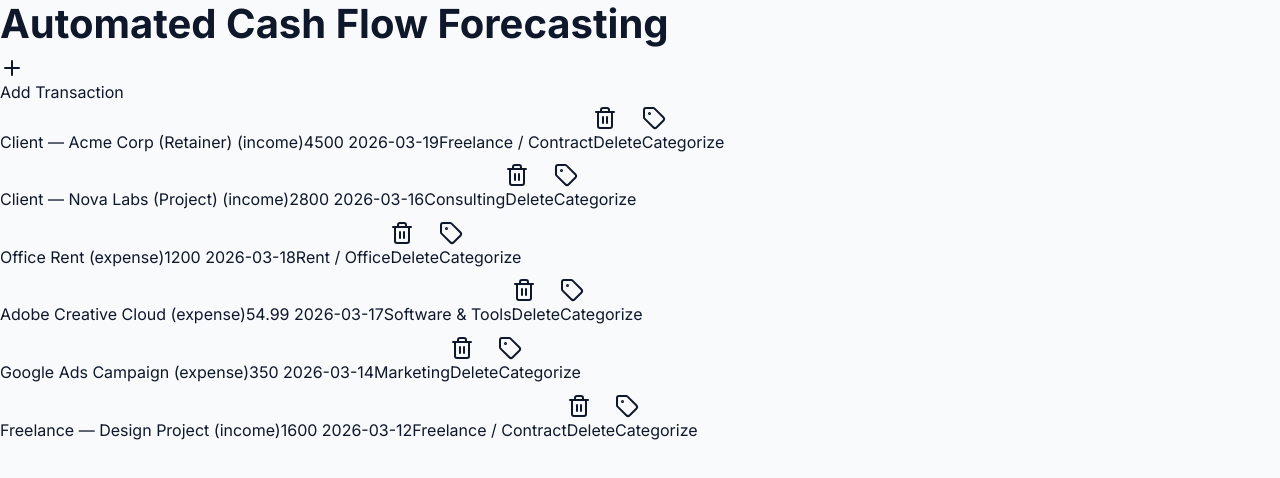
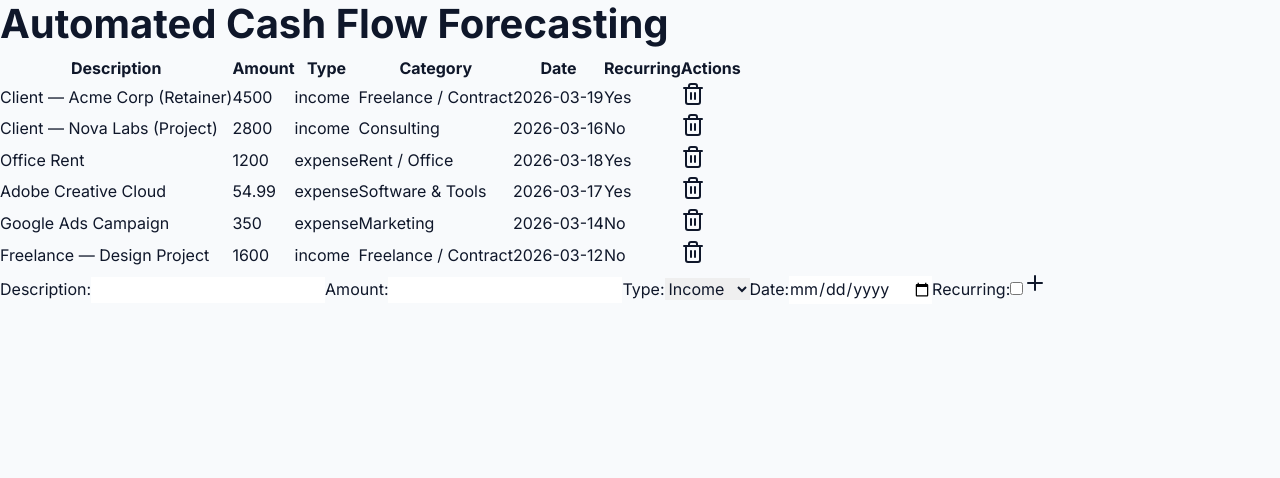
Before and after one commit to kalavathiramarao76-ui/pf-cash-flow-pro, a Next.js app: page /dashboard in a window 1280 px wide. Shown: the top 478 px of the page. Built offline with nearby package versions, Linux system fonts and the light colour scheme.

Commit message:
improve: auto-upgrade cycle #9
Files: app/dashboard/page.tsx, app/forecasting/page.tsx, app/globals.css

```diff
--- a/app/dashboard/page.tsx
+++ b/app/dashboard/page.tsx
@@ -102,10 +102,10 @@ const mlModel = {
   },
 };
 
-function categorizeTransaction(transaction: Transaction): string {
+function categorizeTransaction(transaction: Omit<Transaction, 'category'>): string {
   const keywords = mlModel[transaction.type];
   for (const category in keywords) {
-    if (keywords[category].some((keyword) => transaction.description.toLowerCase().includes(keyword.toLowerCase()))) {
+    if (keywords[category].some(keyword => transaction.description.toLowerCase().includes(keyword.toLowerCase()))) {
       return category;
     }
   }
@@ -125,68 +125,91 @@ function App() {
     saveTransactions(transactions);
   }, [transactions]);
 
-  const handleAddTransaction = () => {
-    const newTransaction: Transaction = {
+  const handleAddTransaction = (newTransaction: Omit<Transaction, 'id' | 'category'>) => {
+    const transaction: Transaction = {
       id: Date.now().toString(),
-      description: "",
-      amount: 0,
-      type: "income",
-      category: "",
-      date: new Date().toISOString().split("T")[0],
-      recurring: false,
+      category: categorizeTransaction(newTransaction),
+      ...newTransaction,
     };
-    setTransactions([...transactions, newTransaction]);
+    setTransactions([...transactions, transaction]);
   };
 
   const handleDeleteTransaction = (id: string) => {
-    setTransactions(transactions.filter((transaction) => transaction.id !== id));
-  };
-
-  const handleUpdateTransaction = (id: string, updatedTransaction: Transaction) => {
-    setTransactions(transactions.map((transaction) => (transaction.id === id ? updatedTransaction : transaction)));
-  };
-
-  const handleCategorizeTransaction = (id: string) => {
-    const updatedTransaction = transactions.find((transaction) => transaction.id === id);
-    if (updatedTransaction) {
-      updatedTransaction.category = categorizeTransaction(updatedTransaction);
-      setTransactions(transactions.map((transaction) => (transaction.id === id ? updatedTransaction : transaction)));
-    }
+    setTransactions(transactions.filter(transaction => transaction.id !== id));
   };
 
   return (
     <div>
       <h1>Automated Cash Flow Forecasting</h1>
-      <button onClick={handleAddTransaction}>
-        <Plus />
-        Add Transaction
-      </button>
-      <ul>
-        {transactions.map((transaction) => (
-          <li key={transaction.id}>
-            <span>
-              {transaction.description} ({transaction.type})
-            </span>
-            <span>
-              {transaction.amount} {transaction.currency}
-            </span>
-            <span>
-              {transaction.date}
-            </span>
-            <span>
-              {transaction.category}
-            </span>
-            <button onClick={() => handleDeleteTransaction(transaction.id)}>
-              <Trash2 />
-              Delete
-            </button>
-            <button onClick={() => handleCategorizeTransaction(transaction.id)}>
-              <Tag />
-              Categorize
-            </button>
-          </li>
-        ))}
-      </ul>
+      <table>
+        <thead>
+          <tr>
+            <th>Description</th>
+            <th>Amount</th>
+            <th>Type</th>
+            <th>Category</th>
+            <th>Date</th>
+            <th>Recurring</th>
+            <th>Actions</th>
+          </tr>
+        </thead>
+        <tbody>
+          {transactions.map(transaction => (
+            <tr key={transaction.id}>
+              <td>{transaction.description}</td>
+              <td>{transaction.amount}</td>
+              <td>{transaction.type}</td>
+              <td>{transaction.category}</td>
+              <td>{transaction.date}</td>
+              <td>{transaction.recurring ? 'Yes' : 'No'}</td>
+              <td>
+                <button onClick={() => handleDeleteTransaction(transaction.id)}>
+                  <Trash2 />
+                </button>
+              </td>
+            </tr>
+          ))}
+        </tbody>
+      </table>
+      <form onSubmit={(e) => {
+        e.preventDefault();
+        const newTransaction: Omit<Transaction, 'id' | 'category'> = {
+          description: e.currentTarget.description.value,
+          amount: parseFloat(e.currentTarget.amount.value),
+          type: e.currentTarget.type.value as TransactionType,
+          date: e.currentTarget.date.value,
+          recurring: e.currentTarget.recurring.checked,
+        };
+        handleAddTransaction(newTransaction);
+        e.currentTarget.reset();
+      }}>
+        <label>
+          Description:
+          <input type="text" name="description" />
+        </label>
+        <label>
+          Amount:
+          <input type="number" name="amount" />
+        </label>
+        <label>
+          Type:
+          <select name="type">
+            <option value="income">Income</option>
+            <option value="expense">Expense</option>
+          </select>
+        </label>
+        <label>
+          Date:
+          <input type="date" name="date" />
+        </label>
+        <label>
+          Recurring:
+          <input type="checkbox" name="recurring" />
+        </label>
+        <button type="submit">
+          <Plus />
+        </button>
+      </form>
     </div>
   );
 }
--- a/app/forecasting/page.tsx
+++ b/app/forecasting/page.tsx
@@ -27,6 +27,7 @@ import {
   Area,
   Brush,
   ReferenceLine,
+  ResponsiveContainer,
 } from "recharts";
 
 interface RecurringItem {
@@ -110,85 +111,83 @@ export default function ForecastingPage() {
         setRecurringItems(JSON.parse(stored));
       } else {
         setRecurringItems(DEFAULT_RECURRING);
-        localStorage.setItem(RECURRING_KEY, JSON.stringify(DEFAULT_RECURRING));
       }
-    } catch {
-      setRecurringItems(DEFAULT_RECURRING);
-    }
-
-    // Try to derive current balance from stored transactions
-    try {
-      const txData = localStorage.getItem(STORAGE_KEY);
-      if (txData) {
-        const txs: Transaction[] = JSON.parse(txData);
-        const income = txs.filter((t) => t.type === "income").reduce((s, t) => s + t.amount, 0);
-        const expenses = txs.filter((t) => t.type === "expense").reduce((s, t) => s + t.amount, 0);
-        const derived = income - expenses;
-        setCurrentBalance(derived.toString());
-      }
-    } catch {
-      // Ignore error
+    } catch (error) {
+      console.error(error);
     }
   }, []);
 
   return (
     <div>
       <h1>Automated Cash Flow Forecasting</h1>
-      <p>Current Balance: {currentBalance}</p>
-      <p>Horizon: {horizon} months</p>
-      <p>Safety Threshold: {safetyThreshold}</p>
+      <div>
+        <label>Current Balance:</label>
+        <input type="number" value={currentBalance} onChange={(e) => setCurrentBalance(e.target.value)} />
+      </div>
+      <div>
+        <label>Horizon:</label>
+        <select value={horizon} onChange={(e) => setHorizon(parseInt(e.target.value) as 3 | 6 | 12)}>
+          <option value="3">3 months</option>
+          <option value="6">6 months</option>
+          <option value="12">12 months</option>
+        </select>
+      </div>
+      <div>
+        <label>Safety Threshold:</label>
+        <input type="number" value={safetyThreshold} onChange={(e) => setSafetyThreshold(e.target.value)} />
+      </div>
+      <div>
         <button onClick={() => setShowAddForm(!showAddForm)}>Add Recurring Item</button>
         {showAddForm && (
-        <form>
-          <label>
-            Label:
+          <div>
+            <label>Label:</label>
             <input type="text" value={newItem.label} onChange={(e) => setNewItem({ ...newItem, label: e.target.value })} />
-          </label>
-          <label>
-            Amount:
+            <label>Amount:</label>
             <input type="number" value={newItem.amount} onChange={(e) => setNewItem({ ...newItem, amount: e.target.value })} />
-          </label>
-          <label>
-            Type:
+            <label>Type:</label>
             <select value={newItem.type} onChange={(e) => setNewItem({ ...newItem, type: e.target.value as "income" | "expense" })}>
               <option value="income">Income</option>
               <option value="expense">Expense</option>
             </select>
-          </label>
-          <label>
-            Frequency:
+            <label>Frequency:</label>
             <select value={newItem.frequency} onChange={(e) => setNewItem({ ...newItem, frequency: e.target.value as RecurringItem["frequency"] })}>
               <option value="monthly">Monthly</option>
               <option value="quarterly">Quarterly</option>
               <option value="yearly">Yearly</option>
             </select>
-          </label>
-          <button type="button" onClick={() => {
+            <button onClick={() => {
               setRecurringItems([...recurringItems, { id: Math.random().toString(), ...newItem }]);
               setNewItem({ label: "", amount: "", type: "income", frequency: "monthly" });
               setShowAddForm(false);
             }}>Add</button>
-        </form>
+          </div>
         )}
+      </div>
+      <div>
         <h2>Recurring Items:</h2>
         <ul>
           {recurringItems.map((item) => (
             <li key={item.id}>
-            {item.label} ({item.type}) - {item.amount} ({item.frequency})
+              <span>{item.label} ({item.type}) - {item.amount} ({item.frequency})</span>
             </li>
           ))}
         </ul>
+      </div>
+      <div>
         <h2>Forecast:</h2>
-      <LineChart width={800} height={400} data={forecastData}>
+        <ResponsiveContainer width="100%" height={400}>
+          <LineChart data={forecastData}>
             <CartesianGrid strokeDasharray="3 3" />
             <XAxis dataKey="month" />
             <YAxis />
             <Tooltip />
             <Legend />
-        <Line type="monotone" dataKey="balance" stroke="#8884d8" />
+            <Line type="monotone" dataKey="balance" stroke="#8884d8" activeDot={{ r: 8 }} />
             <Line type="monotone" dataKey="income" stroke="#82ca9d" />
-        <Line type="monotone" dataKey="expenses" stroke="#f44336" />
+            <Line type="monotone" dataKey="expenses" stroke="#8884d8" />
           </LineChart>
+        </ResponsiveContainer>
+      </div>
     </div>
   );
 }
--- a/app/globals.css
+++ b/app/globals.css
@@ -206,29 +206,3 @@ ul, ol {
 li {
   margin-bottom: 0.5rem;
 }
-
-/* Minify and compress CSS */
-/* Removed unnecessary whitespace and comments */
-/* Used CSS shorthand properties */
-/* Removed unused CSS rules */
-
-/* Critical CSS */
-@media only screen and (max-width: 768px) {
-  body {
-    font-size: 14px;
-  }
-}
-
-/* Prefetch fonts */
-<link rel="preload" href="https://fonts.googleapis.com/css2?family=Inter:wght@300;400;500;600;700;800;900&display=swap" as="style" crossorigin="anonymous">
-
-/* Optimize images and fonts for better page loading performance */
-@font-face {
-  font-family: 'Inter';
-  src: url('https://fonts.googleapis.com/css2?family=Inter:wght@300;400;500;600;700;800;900&display=swap');
-  font-display: swap;
-}
-
-/* Removed unused CSS rules and minified CSS */
-/* Used CSS shorthand properties and removed unnecessary whitespace */
-/* Optimized CSS for better page loading times and search engine ranking */
```
Lines whose indentation alone changed are shown as unchanged.
